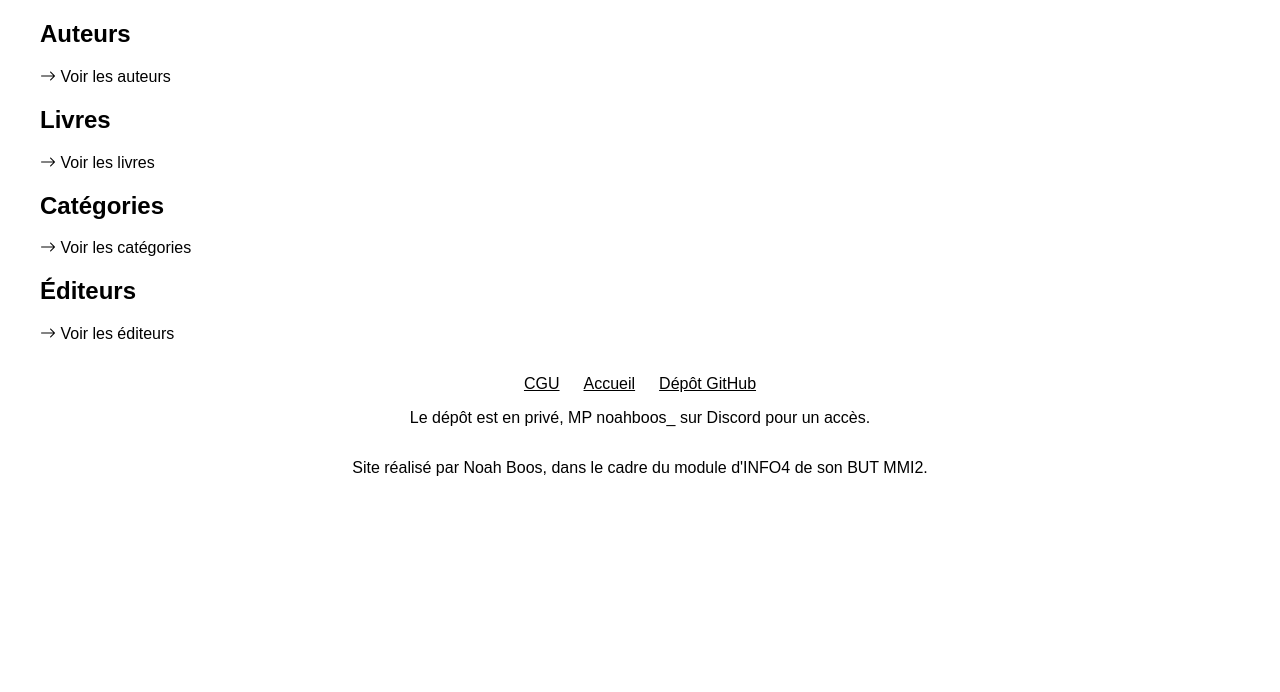
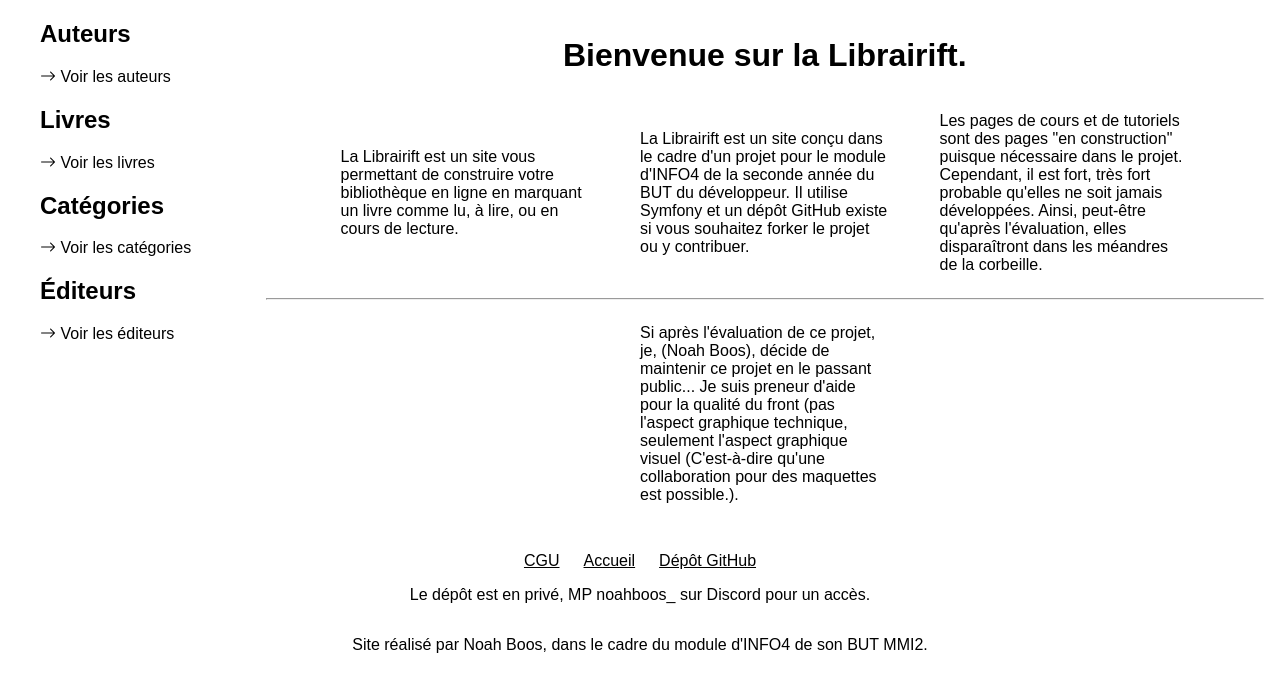
Before and after one commit to NoahBoos/INFO4_Projet, a Symfony app: template templates/admin/admin_dashboard.html.twig in a window 1280 px wide. Shown: the part 69-761 px from the top of the page. Run offline with Twig, Linux system fonts and the light colour scheme; the template is opened without the code that fills it, so the values that code supplies are empty; some libraries are stand-ins or nearby versions.

Commit message:
Features - Integrating homepage

```diff
--- a/public/css/_layout.css
+++ b/public/css/_layout.css
@@ -18,3 +18,12 @@ body {
 .content--size {
     /*min-height: 85vh;*/
 }
+
+.container--center-all {
+    justify-content: center;
+    align-items: center;
+}
+
+.container--gap-5pc {
+    gap: 5%;
+}
--- a/public/css/_main.css
+++ b/public/css/_main.css
@@ -26,3 +26,7 @@ main {
     width: 30%;
     margin-right: 96px;
 }
+
+.main__paragraph--small-width {
+    width: 25%;
+}
--- a/templates/base.html.twig
+++ b/templates/base.html.twig
@@ -34,6 +34,17 @@
             </aside>
             <main>
                 {% block main %}
+                    <h1 class="main__title--text">Bienvenue sur la Librairift.</h1>
+
+                    <div class="container--flex-row container--center-all container--gap-5pc">
+                        <p class="main__paragraph--small-width">La Librairift est un site vous permettant de construire votre bibliothèque en ligne en marquant un livre comme lu, à lire, ou en cours de lecture.</p>
+                        <p class="main__paragraph--small-width">La Librairift est un site conçu dans le cadre d'un projet pour le module d'INFO4 de la seconde année du BUT du développeur. Il utilise Symfony et un dépôt GitHub existe si vous souhaitez forker le projet ou y contribuer.</p>
+                        <p class="main__paragraph--small-width">Les pages de cours et de tutoriels sont des pages "en construction" puisque nécessaire dans le projet. Cependant, il est fort, très fort probable qu'elles ne soit jamais développées. Ainsi, peut-être qu'après l'évaluation, elles disparaîtront dans les méandres de la corbeille.</p>
+                    </div>
+                    <hr>
+                    <div class="container--flex-row container--center-all">
+                        <p class="main__paragraph--small-width">Si après l'évaluation de ce projet, je, (Noah Boos), décide de maintenir ce projet en le passant public... Je suis preneur d'aide pour la qualité du front (pas l'aspect graphique technique, seulement l'aspect graphique visuel (C'est-à-dire qu'une collaboration pour des maquettes est possible.).</p>
+                    </div>
                 {% endblock %}
             </main>
         </div>
```
